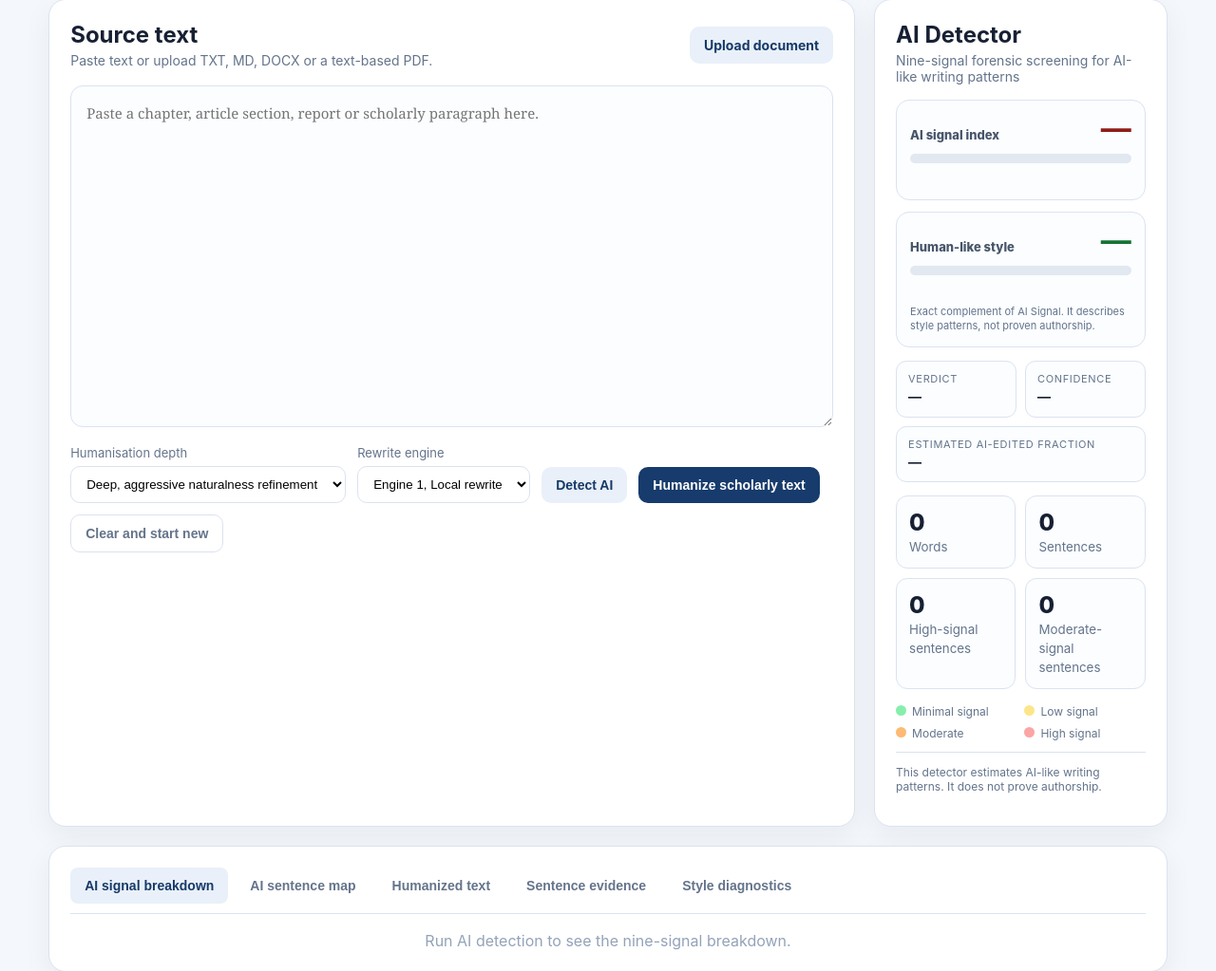
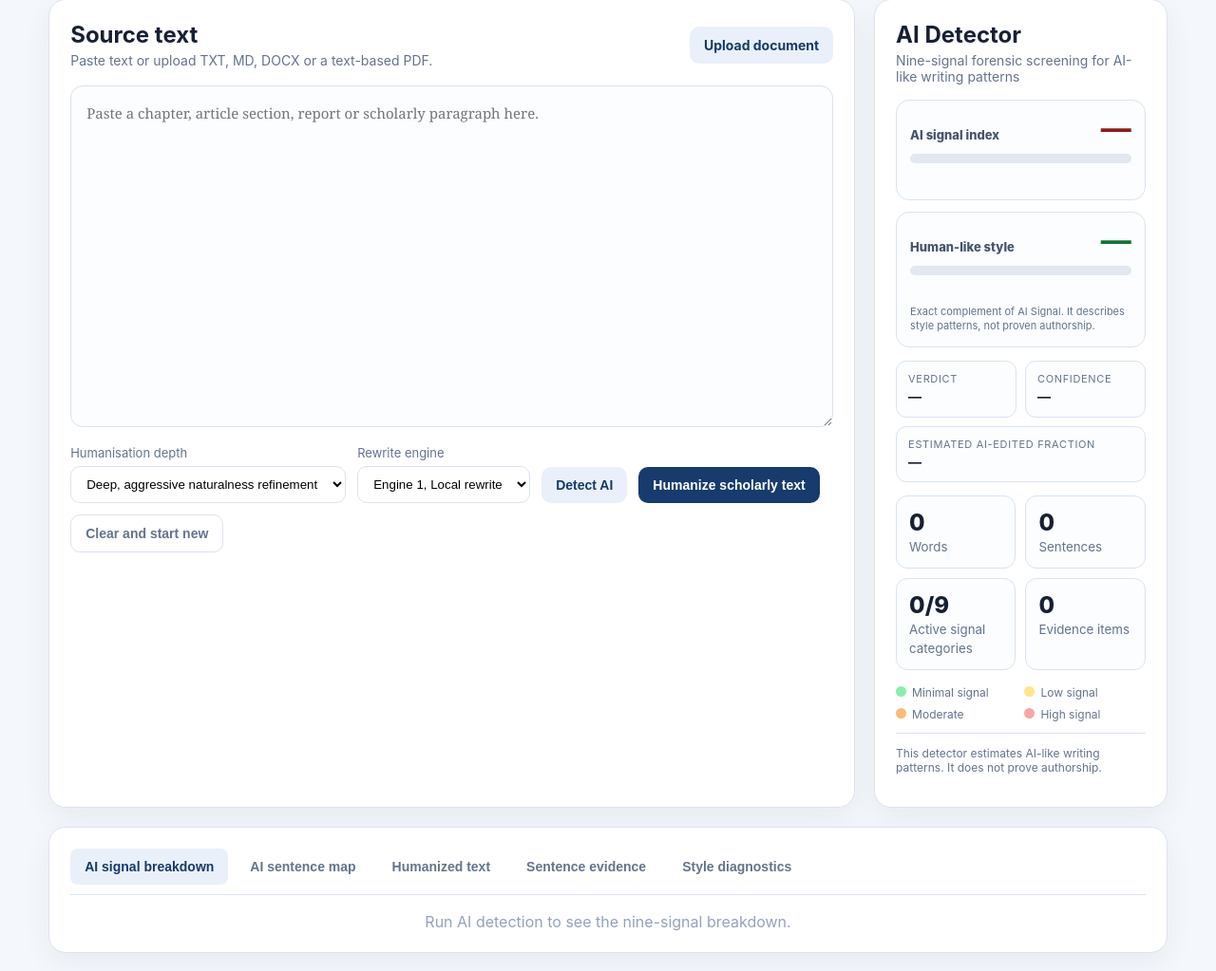
Before and after one commit to yawanokye/humanizer, a FastAPI app: page / in a window 1280 px wide. Shown: the part 199-1222 px from the top of the page at 95% size. Run offline with FastAPI, Linux system fonts and the light colour scheme; data that the repository does not hold is empty.

Commit message:
Add files via upload

```diff
--- a/templates/index.html
+++ b/templates/index.html
@@ -4,7 +4,7 @@
   <meta charset="utf-8">
   <meta name="viewport" content="width=device-width, initial-scale=1">
   <title>Scholarly Humanizer</title>
-  <link rel="stylesheet" href="/static/style.css?v=1.6.0">
+  <link rel="stylesheet" href="/static/style.css?v=1.7.0">
 </head>
 <body>
   <header class="topbar">
@@ -75,8 +75,8 @@
       <div class="metric-grid">
         <div><span id="wordCount">0</span><small>Words</small></div>
         <div><span id="sentenceCount">0</span><small>Sentences</small></div>
-        <div><span id="highRisk">0</span><small>High-signal sentences</small></div>
-        <div><span id="moderateRisk">0</span><small>Moderate-signal sentences</small></div>
+        <div><span id="activeSignals">0/9</span><small>Active signal categories</small></div>
+        <div><span id="evidenceCount">0</span><small>Evidence items</small></div>
       </div>
       <div class="legend">
         <span><i class="dot natural"></i>Minimal signal</span><span><i class="dot low"></i>Low signal</span>
@@ -111,6 +111,6 @@
       <div id="metricsPanel" class="panel"><div id="metricsTable" class="metrics-table empty-state">No style diagnostics yet.</div></div>
     </section>
   </main>
-  <script src="/static/app.js?v=1.6.0"></script>
+  <script src="/static/app.js?v=1.7.0"></script>
 </body>
 </html>
```
